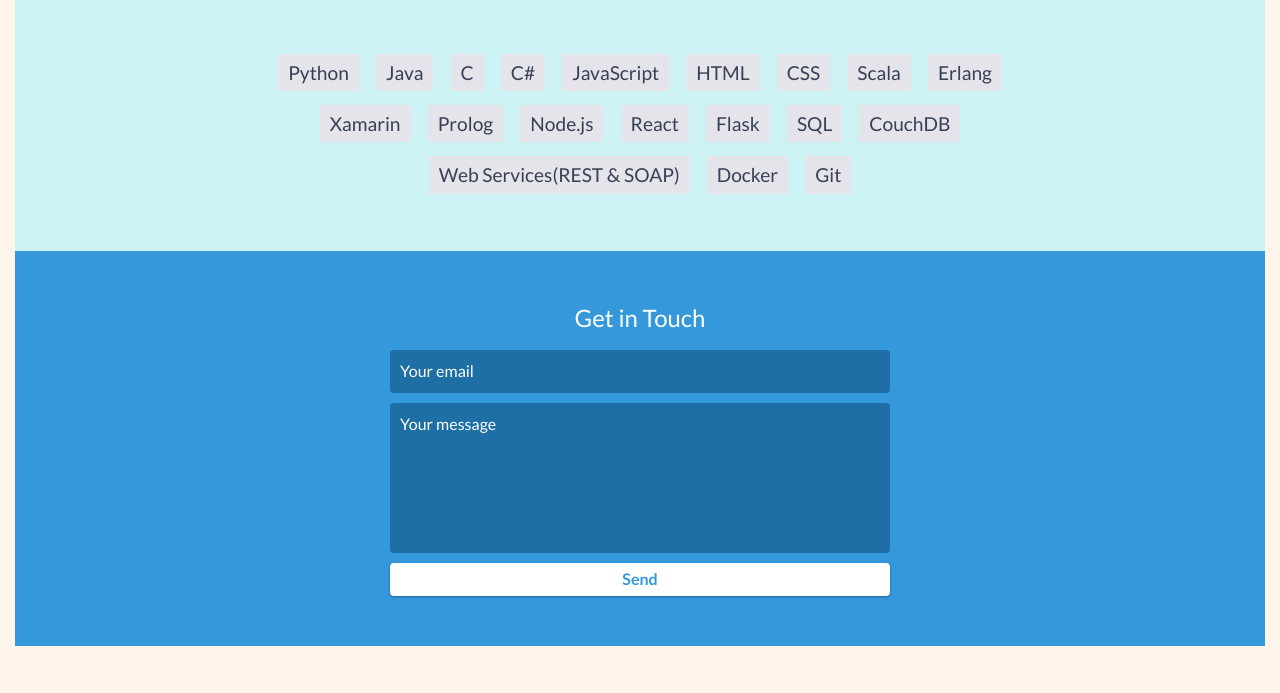
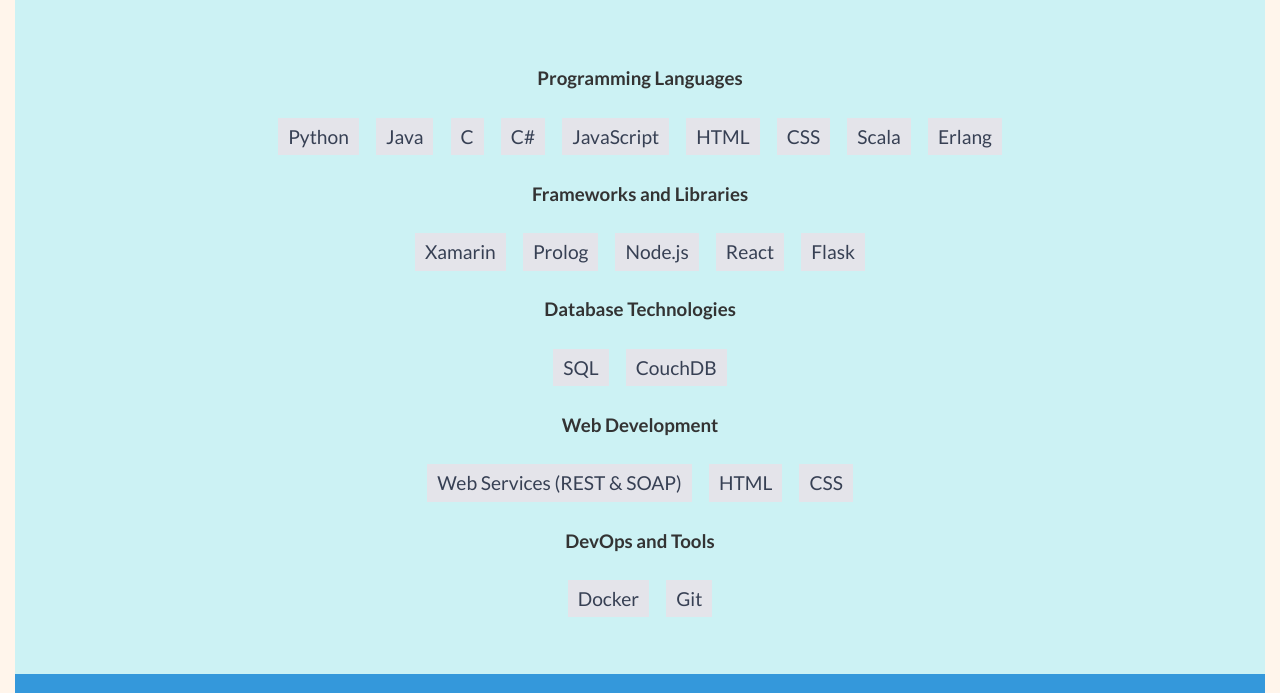
Before and after one commit to habiburbahar/portfolio, a website: page index.html in a window 1280 px wide. Shown: the part 3360-4053 px from the top of the page. Drawn offline with nearby package versions, Linux system fonts and the light colour scheme.

Commit message:
update skill

```diff
--- a/index.html
+++ b/index.html
@@ -242,7 +242,9 @@
     <!-- End #projects -->
 
     <div id="skills" style="background-color: #CCF2F4;">
-        <h2 class="heading">Skills</h2>
+    <h2 class="heading">Skills</h2>
+    <div class="skill-category">
+        <h3>Programming Languages</h3>
         <ul>
             <li>Python</li>
             <li>Java</li>
@@ -253,21 +255,51 @@
             <li>CSS</li>
             <li>Scala</li>
             <li>Erlang</li>
+        </ul>
+    </div>
+    <!-- End Programming Languages -->
+
+    <div class="skill-category">
+        <h3>Frameworks and Libraries</h3>
+        <ul>
             <li>Xamarin</li>
             <li>Prolog</li>
             <li>Node.js</li>
             <li>React</li>
             <li>Flask</li>
+        </ul>
+    </div>
+    <!-- End Frameworks and Libraries -->
+
+    <div class="skill-category">
+        <h3>Database Technologies</h3>
+        <ul>
             <li>SQL</li>
             <li>CouchDB</li>
-	    <li>Web Services(REST & SOAP)</li>
+        </ul>
+    </div>
+    <!-- End Database Technologies -->
+
+    <div class="skill-category">
+        <h3>Web Development</h3>
+        <ul>
+            <li>Web Services (REST & SOAP)</li>
+            <li>HTML</li>
+            <li>CSS</li>
+        </ul>
+    </div>
+    <!-- End Web Development -->
+
+    <div class="skill-category">
+        <h3>DevOps and Tools</h3>
+        <ul>
             <li>Docker</li>
             <li>Git</li>
-
         </ul>
     </div>
-    <!-- End #skills -->
-
+    <!-- End DevOps and Tools -->
+</div>
+<!-- End #skills -->
     <div id="contact">
         <h2>Get in Touch</h2>
         <div id="contact-form">
```
